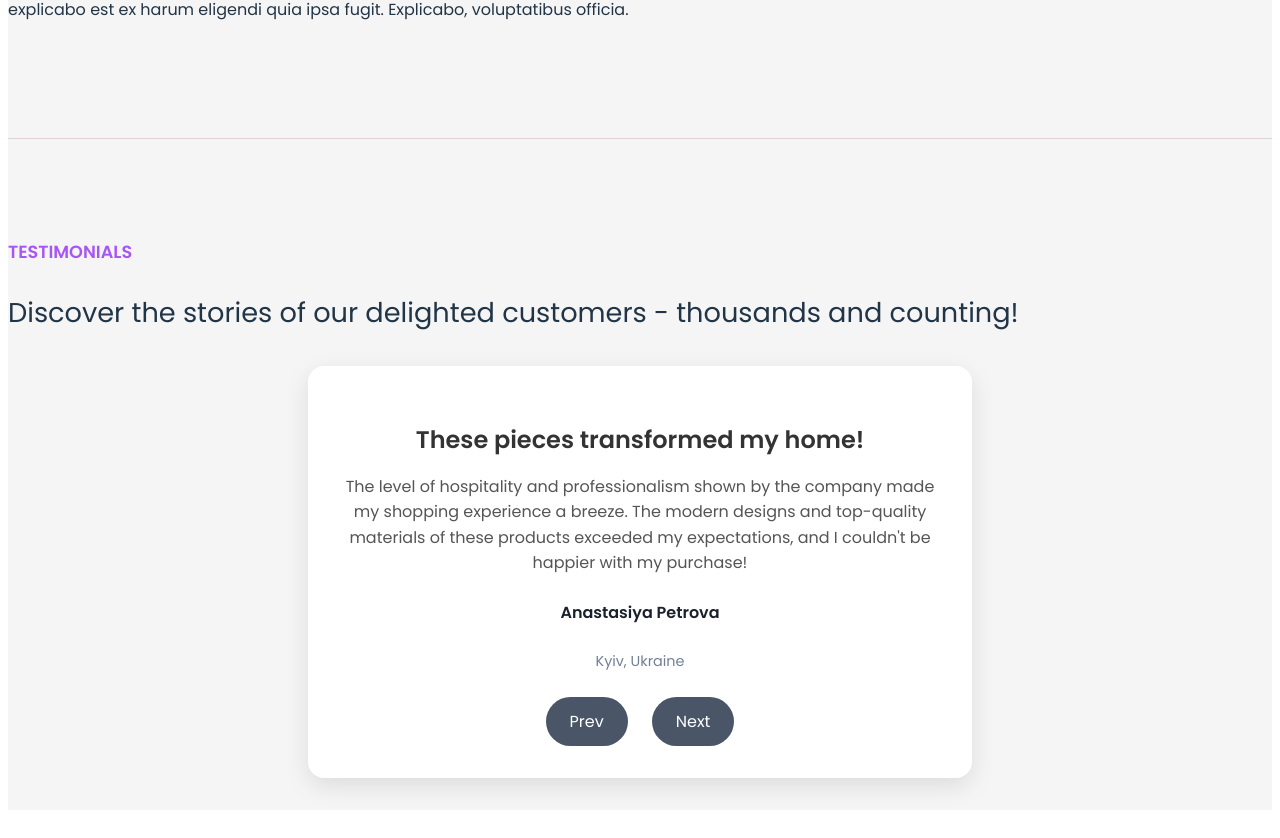
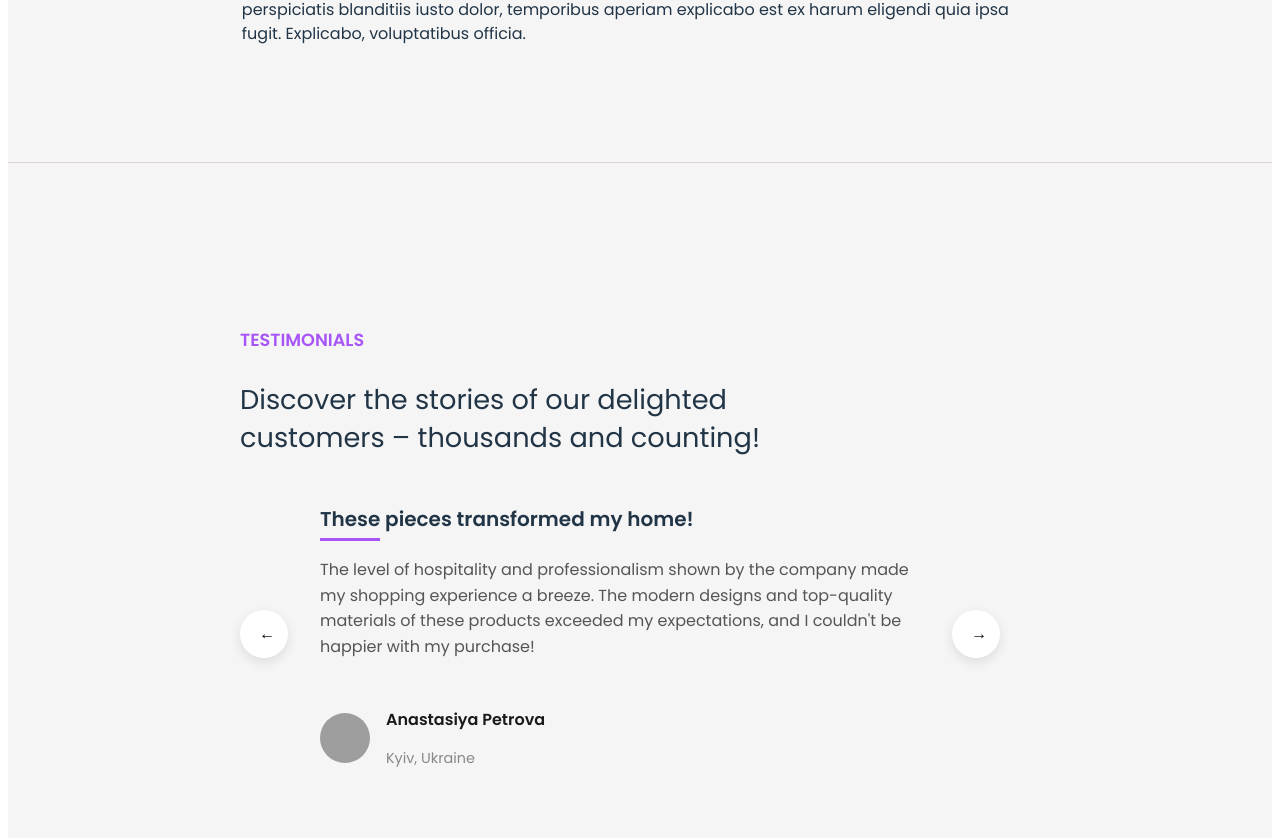
Before and after one commit to luidji95/X-Shoppers-Dream, a React (Vite) app: page / in a window 1280 px wide. Shown: the part 2978-3816 px from the top of the page. Built offline with nearby package versions, Linux system fonts and the light colour scheme; no server answers; grey boxes are pictures that could not be loaded.

Commit message:
testimonials components restyling

```diff
--- a/src/App.css
+++ b/src/App.css
@@ -584,12 +584,13 @@
 }
 .tabContent-div {
   margin-bottom: 100px;
+  width: 63%;
 }
-.testimonials-main {
+/* .testimonials-main {
   border-top: 1px solid rgb(223, 210, 210);
-}
-.testimonials-text {
-  margin-top: 100px;
+  display: flex;
+  flex-direction: column;
+  padding-left: 18%;
 }
 .testimonials-text h2 {
   margin-top: 100px;
@@ -602,65 +603,124 @@
   font-family: "Poppins", sans-serif;
 }
 .testemonials-tab-content {
-  background: white;
-  padding: 2rem;
-  border-radius: 1rem;
-  box-shadow: 0 8px 24px rgba(0, 0, 0, 0.1);
-  max-width: 600px;
-  margin: 2rem auto;
-  text-align: center;
-  transition: all 0.4s ease-in-out;
+  width: 60%;
+  display: flex;
+  flex-direction: column;
+  align-items: start;
+  padding-left: 30px;
+  padding-right: 30px;
+  position: relative;
+}
+.testimonial-buttons1 {
+  position: absolute;
+  top: 100px;
+  left: 0px;
+}
+.testimonial-buttons2 {
+  position: absolute;
+  top: 100px;
+  right: 0px;
+}
+.testimonial-buttons2:hover {
+  cursor: pointer;
+}
+.testimonial-buttons1:hover {
+  cursor: pointer;
+} */
+.testimonials-section {
+  padding: 4rem 2rem;
+  border-top: 1px solid rgb(223, 210, 210);
 }
 
-.testemonials-tab-content h3 {
-  font-size: 1.5rem;
-  color: #333;
+.testimonials-header h4 {
+  /* color: #a855f7;
+  letter-spacing: 1px;
+  font-weight: 600;
+  margin-bottom: 0.5rem;
+  font-size: 0.9rem;
+  text-transform: uppercase; */
+  margin-top: 100px;
+  text-transform: uppercase;
+  color: #a855f7;
+  font-size: 1.1rem;
+  padding-left: 200px;
+}
+
+.testimonials-header p {
+  max-width: 800px;
+
+  line-height: 1.4;
+  font-size: 1.7rem;
+  font-family: "Poppins", sans-serif;
+  padding-left: 200px;
+}
+
+.testimonial-content {
+  display: flex;
+  align-items: center;
+  justify-content: start;
+  gap: 2rem;
+  padding-left: 200px;
+}
+
+.arrow-btn {
+  background-color: white;
+  border: none;
+  width: 48px;
+  height: 48px;
+  border-radius: 50%;
+  box-shadow: 0 4px 12px rgba(0, 0, 0, 0.1);
+  cursor: pointer;
+  transition: transform 0.2s ease;
+}
+
+.arrow-btn:hover {
+  transform: scale(1.05);
+}
+
+.testimonial-box {
+  max-width: 600px;
+  text-align: left;
+}
+
+.testimonial-box h3 {
+  font-size: 1.25rem;
+  font-weight: 600;
+  margin-bottom: 0.25rem;
+}
+
+.underline {
+  width: 60px;
+  height: 3px;
+  background-color: #a855f7;
   margin-bottom: 1rem;
 }
 
-.testemonials-tab-content p {
-  font-size: 1rem;
+.testimonial-text {
   color: #555;
-  margin-bottom: 1.5rem;
   line-height: 1.6;
+  margin-bottom: 2rem;
 }
 
-.testimonial-user .name {
-  font-weight: bold;
-  color: #1a202c;
+.user-info {
+  display: flex;
+  align-items: center;
+  gap: 1rem;
 }
 
-.testimonial-user .location {
-  font-size: 0.9rem;
-  color: #718096;
-}
-.testimonial-buttons {
-  display: flex;
-  justify-content: center;
-  gap: 1.5rem;
-  margin-top: 1rem;
+.user-img {
+  width: 50px;
+  height: 50px;
+  border-radius: 50%;
+  object-fit: cover;
 }
 
-.testimonial-buttons button {
-  background-color: #4a5568;
-  color: white;
-  border: none;
-  padding: 0.75rem 1.5rem;
-  font-size: 1rem;
-  border-radius: 9999px;
-  cursor: pointer;
-  transition: background-color 0.3s ease;
+.user-name {
+  font-weight: bold;
+  color: #1a1a1a;
 }
 
-.testimonial-buttons button:hover {
-  background-color: #2d3748;
+.user-location {
+  color: #888;
+  font-size: 0.9rem;
 }
-.fade-enter {
-  opacity: 0;
-  transform: scale(0.98);
-}
-.fade-active {
-  opacity: 1;
-  transform: scale(1);
-  transition: all 0.4s ease-in-out;
-}
--- a/src/Testimonials/testimonials.tsx
+++ b/src/Testimonials/testimonials.tsx
@@ -3,43 +3,53 @@ import { tabDataSlider } from "../Data/tabData";
 
 const Testimonials = () => {
   const [index, setIndex] = useState(0);
+  const { title, text, name, location, img } = tabDataSlider[index];
+
+  const prev = () =>
+    setIndex(
+      (prev) => (prev - 1 + tabDataSlider.length) % tabDataSlider.length
+    );
+  const next = () => setIndex((prev) => (prev + 1) % tabDataSlider.length);
+
   return (
-    <div className="testimonials-main">
-      <div className="testimonials-text">
-        <h2>TESTIMONIALS</h2>
+    <section className="testimonials-section">
+      <div className="testimonials-header">
+        <h4>TESTIMONIALS</h4>
         <p>
-          Discover the stories of our delighted customers - thousands and
-          counting!{" "}
+          Discover the stories of our delighted
+          <br />
+          customers – thousands and counting!
         </p>
       </div>
-      <div className="testemonials-tab-content">
-        <h3>{tabDataSlider[index].title}</h3>
-        <p>{tabDataSlider[index].text}</p>
-        <div className="testimonial-user">
-          <p className="name">{tabDataSlider[index].name}</p>
-          <p className="location">{tabDataSlider[index].location}</p>
+
+      <div className="testimonial-content">
+        <button className="arrow-btn left" onClick={prev}>
+          ←
+        </button>
+
+        <div className="testimonial-box">
+          <h3>{title}</h3>
+          <div className="underline"></div>
+          <p className="testimonial-text">{text}</p>
+
+          <div className="user-info">
+            <img
+              src={img || "https://randomuser.me/api/portraits/women/75.jpg"}
+              alt={name}
+              className="user-img"
+            />
+            <div>
+              <p className="user-name">{name}</p>
+              <p className="user-location">{location}</p>
+            </div>
+          </div>
         </div>
-        <div className="testimonial-buttons">
-          <button
-            onClick={() =>
-              setIndex(
-                (prev) =>
-                  (prev - 1 + tabDataSlider.length) % tabDataSlider.length
-              )
-            }
-          >
-            Prev
-          </button>
-          <button
-            onClick={() =>
-              setIndex((prev) => (prev + 1) % tabDataSlider.length)
-            }
-          >
-            Next
-          </button>
-        </div>
+
+        <button className="arrow-btn right" onClick={next}>
+          →
+        </button>
       </div>
-    </div>
+    </section>
   );
 };
 
```
